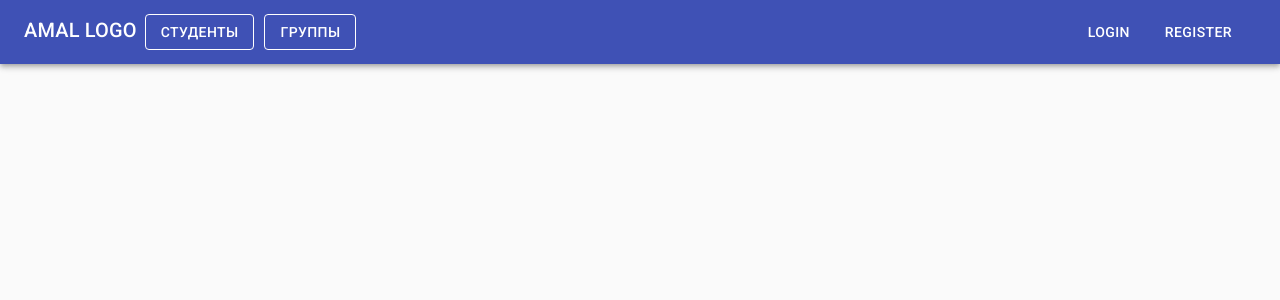
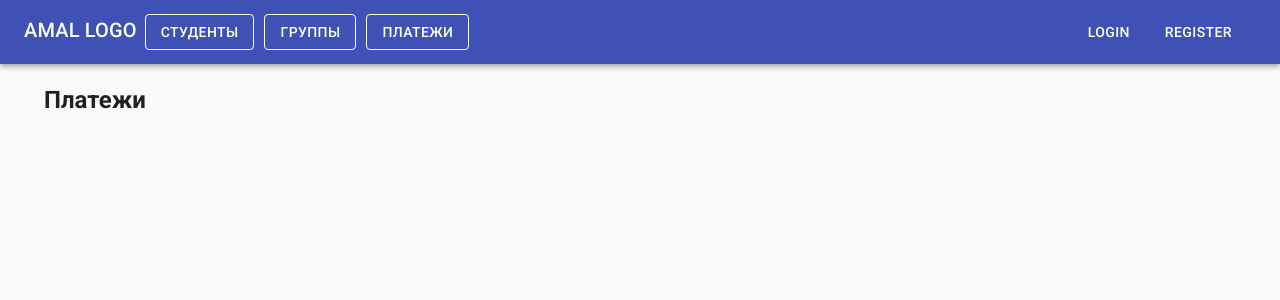
Before and after one commit to xx3u/amal_frontend, a React (Create React App) app: page /admin-app/payments in a window 1280 px wide. Shown: the top 300 px of the page. Built offline with nearby package versions, Linux system fonts and the light colour scheme.

Commit message:
Добавил страницу Платежи

```diff
--- a/src/App.js
+++ b/src/App.js
@@ -8,6 +8,7 @@ import GroupsPage from './pages/GroupsPage/GroupsPage';
 import CreateStudentForm from './containers/Forms/Student/CreateStudentForm';
 import EditStudentForm from './containers/Forms/Student/EditStudentForm';
 import StudentDetailPage from './pages/StudentDetailPage/StudentDetailPage';
+import PaymentsPage from './pages/PaymentsPage/PaymentsPage';
 
 function App() {
   return (
@@ -21,6 +22,7 @@ function App() {
           <Route path='/admin-app/groups' exact component={GroupsPage} />
           <Route path='/admin-app/students/:id' exact component={StudentDetailPage} />
           <Route path={['/admin-app/students', '/']} exact component={StudentsPage} />
+          <Route path={['/admin-app/payments', '/']} exact component={PaymentsPage} />
         </Switch>
       </Layout>
     </div>
--- a/src/components/Layout/Header.js
+++ b/src/components/Layout/Header.js
@@ -43,6 +43,15 @@ const Header = () => {
             <Button component={Link} to='/admin-app/groups' color='inherit' variant='outlined' className={classes.btn}>
               Группы
             </Button>
+            <Button
+              component={Link}
+              to='/admin-app/payments'
+              color='inherit'
+              variant='outlined'
+              className={classes.btn}
+            >
+              Платежи
+            </Button>
           </Grid>
           <Grid item>
             <Button color='inherit' className={classes.menuButton}>
--- /dev/null
+++ b/src/containers/PaymentsContainer/PaymentsContainer.js
@@ -0,0 +1,7 @@
+import React from 'react';
+
+const PaymentsContainer = () => {
+  return <div></div>;
+};
+
+export default PaymentsContainer;
--- /dev/null
+++ b/src/pages/PaymentsPage/PaymentsPage.js
@@ -0,0 +1,26 @@
+import React from 'react';
+import { Grid, Typography } from '@material-ui/core';
+import { makeStyles } from '@material-ui/core/styles';
+import PaymentsContainer from '../../containers/PaymentsContainer/PaymentsContainer';
+
+const useStyles = makeStyles(() => ({
+  title: {
+    margin: 20,
+    fontWeight: 'bold',
+  },
+}));
+
+const PaymentsPage = () => {
+  const classes = useStyles();
+
+  return (
+    <Grid>
+      <Typography variant='h5' className={classes.title}>
+        Платежи
+      </Typography>
+      <PaymentsContainer />
+    </Grid>
+  );
+};
+
+export default PaymentsPage;
```
